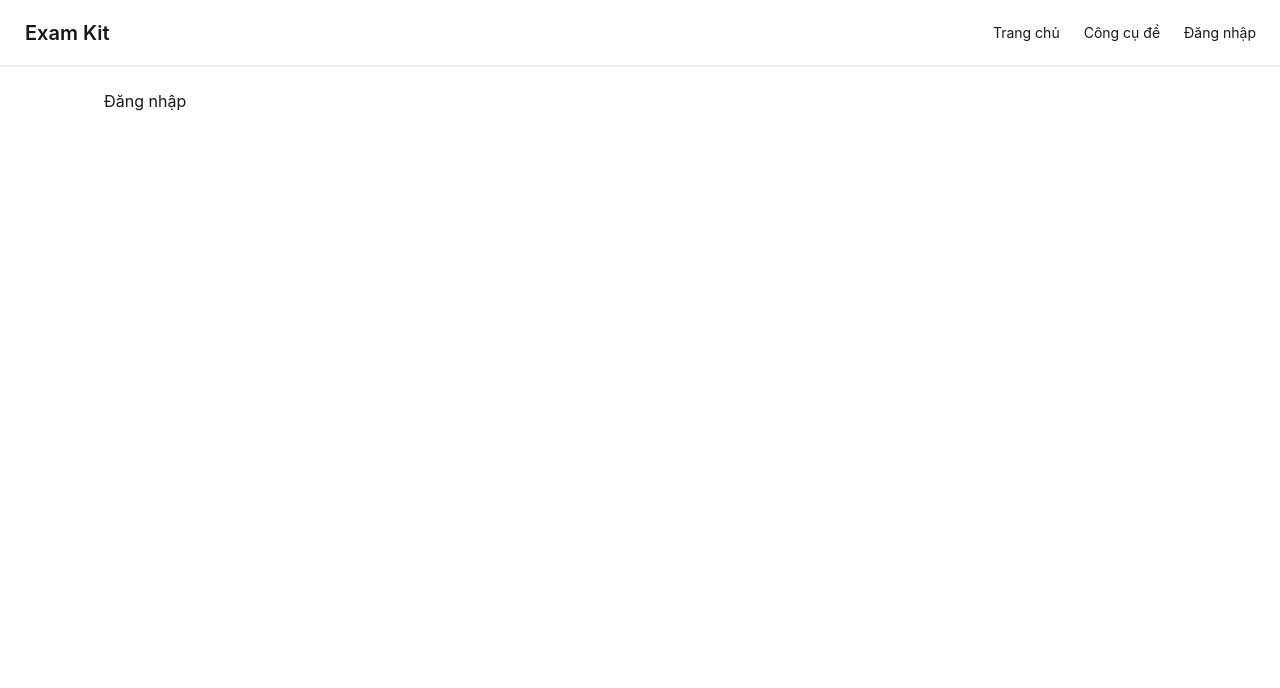
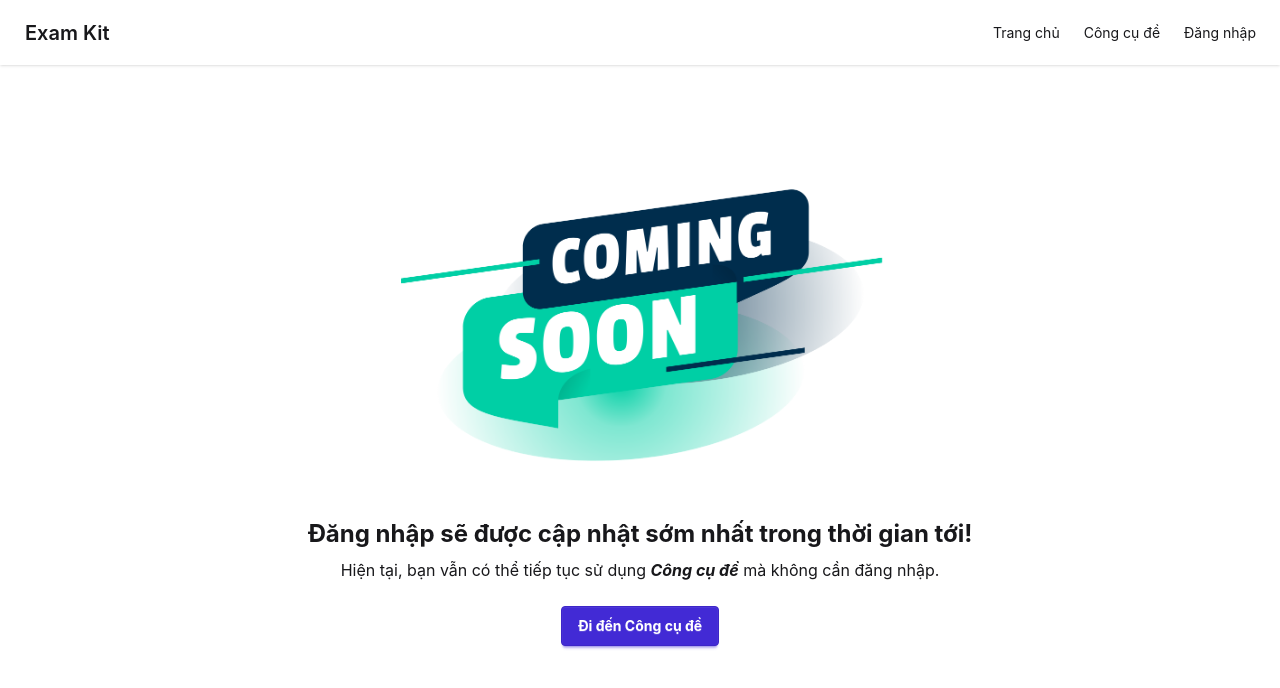
Before and after one commit to TranPhat-28/exam-kit, a React (Vite) app: page /login in a window 1280 px wide. Shown: the top 688 px of the page. Built offline with nearby package versions, Linux system fonts and the light colour scheme.

Commit message:
feat: Add Login page

```diff
--- a/src/App.tsx
+++ b/src/App.tsx
@@ -1,5 +1,6 @@
 import { Navbar } from "./components/Navbar";
 import { BrowserRouter, Route, Routes } from "react-router-dom";
+import { LoginPage } from "./pages/Login";
 
 function App() {
     return (
@@ -9,7 +10,7 @@ function App() {
                 <Routes>
                     <Route path="/" element={<h1>Trang chủ</h1>} />
                     <Route path="/builder" element={<h1>Công cụ đề</h1>} />
-                    <Route path="/login" element={<h1>Đăng nhập</h1>} />
+                    <Route path="/login" element={<LoginPage />} />
                 </Routes>
             </main>
         </BrowserRouter>
--- /dev/null
+++ b/src/pages/Login/index.tsx
@@ -0,0 +1,28 @@
+import { useNavigate } from "react-router-dom";
+
+export const LoginPage = () => {
+    const navigate = useNavigate();
+    return (
+        <div className="w-full">
+            <img
+                className="w-1/2 mx-auto"
+                src="/coming-soon.png"
+                alt="Login is coming soon"
+            />
+            <h2 className="text-2xl font-bold mb-2 text-center">
+                Đăng nhập sẽ được cập nhật sớm nhất trong thời gian tới!
+            </h2>
+            <p className="text-center mb-6">
+                Hiện tại, bạn vẫn có thể tiếp tục sử dụng{" "}
+                <span className="font-bold italic">Công cụ đề</span> mà không
+                cần đăng nhập.
+            </p>
+            <button
+                className="btn btn-primary text-white font-bold py-2 px-4 mx-auto flex rounded"
+                onClick={() => navigate("/builder")}
+            >
+                Đi đến Công cụ đề
+            </button>
+        </div>
+    );
+};
```
Also changed, not shown: public/coming-soon.png (added).
